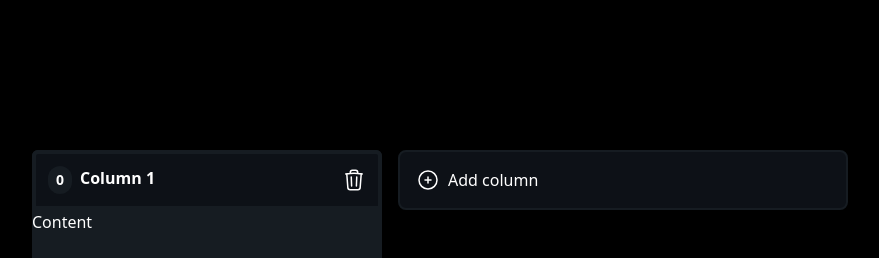
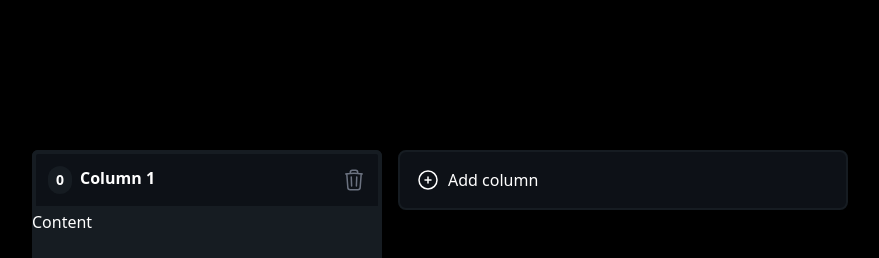
Before and after one commit to vanandtwocrows/kanban-test-project, a React (Vite) app: page / in a window 1280 px wide. Both pictures are taken after a click on the button "Add column". Shown: the top 258 px of the page, without its empty margins (200-1079 px from the left). Built offline with nearby package versions, Linux system fonts and the light colour scheme.

Commit message:
UX(Column, Delete): icon colour to gray

```diff
--- a/src/components/ColumnContainer.tsx
+++ b/src/components/ColumnContainer.tsx
@@ -53,7 +53,9 @@ function ColumnContainer(props: Props) {
           </div>
           {column.title}
         </div>
-        <button><TrashIcon /></button>
+        <button className="stroke-gray-500">
+          <TrashIcon />
+        </button>
       </div>
       {/* Task body */}
       <div className="flex flex-grow">
--- a/src/icons/TrashIcon.tsx
+++ b/src/icons/TrashIcon.tsx
@@ -1,6 +1,12 @@
 function TrashIcon() {
     return (
-        <svg xmlns="http://www.w3.org/2000/svg" fill="none" viewBox="0 0 24 24" strokeWidth={1.5} stroke="currentColor" className="w-6 h-6">
+        <svg
+        xmlns="http://www.w3.org/2000/svg"
+        fill="none"
+        viewBox="0 0 24 24"
+        strokeWidth={1.5}
+        // stroke="currentColor"
+        className="w-6 h-6">
             <path strokeLinecap="round" strokeLinejoin="round" d="m14.74 9-.346 9m-4.788 0L9.26 9m9.968-3.21c.342.052.682.107 1.022.166m-1.022-.165L18.16 19.673a2.25 2.25 0 0 1-2.244 2.077H8.084a2.25 2.25 0 0 1-2.244-2.077L4.772 5.79m14.456 0a48.108 48.108 0 0 0-3.478-.397m-12 .562c.34-.059.68-.114 1.022-.165m0 0a48.11 48.11 0 0 1 3.478-.397m7.5 0v-.916c0-1.18-.91-2.164-2.09-2.201a51.964 51.964 0 0 0-3.32 0c-1.18.037-2.09 1.022-2.09 2.201v.916m7.5 0a48.667 48.667 0 0 0-7.5 0" />
         </svg>
     )
```
